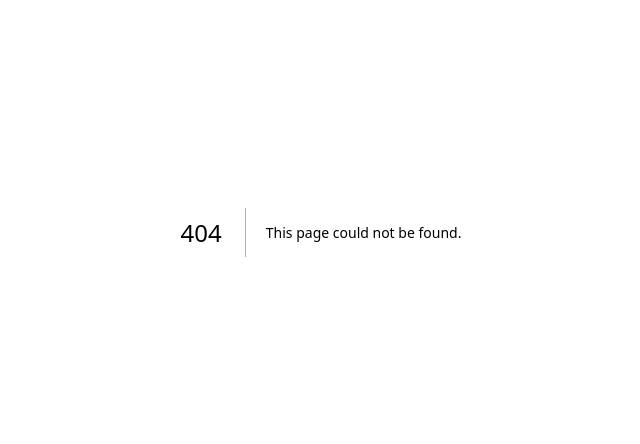
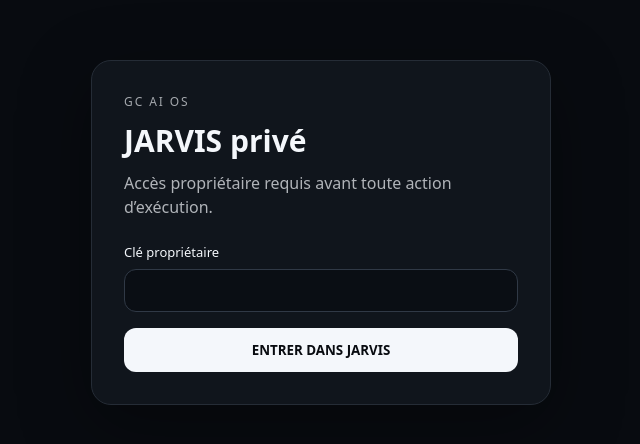
Before and after one commit to mathieumilo3-bot/-generation-capable, a Next.js app in the folder gc-ai-os/apps/web/: page /login in a window 1280 px wide. Before the commit this address had no page. Shown: the part 168-612 px from the top of the page, without its empty margins (319-959 px from the left). Built offline with nearby package versions, Linux system fonts and the light colour scheme.

Commit message:
feat(jarvis): add private owner login interface

```diff
--- /dev/null
+++ b/gc-ai-os/apps/web/src/app/login/page.tsx
@@ -0,0 +1,56 @@
+"use client";
+
+import { FormEvent, useState } from "react";
+import { useRouter, useSearchParams } from "next/navigation";
+
+export default function LoginPage() {
+  const router = useRouter();
+  const searchParams = useSearchParams();
+  const [token, setToken] = useState("");
+  const [error, setError] = useState<string | null>(null);
+  const [loading, setLoading] = useState(false);
+
+  const submit = async (event: FormEvent<HTMLFormElement>) => {
+    event.preventDefault();
+    setLoading(true);
+    setError(null);
+    try {
+      const response = await fetch("/api/auth", {
+        method: "POST",
+        headers: { "content-type": "application/json" },
+        body: JSON.stringify({ token }),
+      });
+      const data = await response.json();
+      if (!response.ok) throw new Error(data.error ?? "Authentification refusée.");
+      router.replace(searchParams.get("next") || "/");
+      router.refresh();
+    } catch (cause) {
+      setError(cause instanceof Error ? cause.message : "Authentification refusée.");
+    } finally {
+      setLoading(false);
+    }
+  };
+
+  return (
+    <main style={{ minHeight: "100vh", display: "grid", placeItems: "center", padding: 24, background: "#080b10", color: "#f4f7fb", fontFamily: "system-ui, sans-serif" }}>
+      <form onSubmit={submit} style={{ width: "100%", maxWidth: 460, padding: 32, border: "1px solid #252c36", borderRadius: 20, background: "#10151c", boxShadow: "0 20px 70px rgba(0,0,0,.35)" }}>
+        <div style={{ fontSize: 12, letterSpacing: ".16em", opacity: .65, marginBottom: 10 }}>GC AI OS</div>
+        <h1 style={{ margin: "0 0 10px", fontSize: 30 }}>JARVIS privé</h1>
+        <p style={{ margin: "0 0 24px", opacity: .7, lineHeight: 1.5 }}>Accès propriétaire requis avant toute action d’exécution.</p>
+        <label style={{ display: "block", fontSize: 13, marginBottom: 8 }} htmlFor="token">Clé propriétaire</label>
+        <input
+          id="token"
+          type="password"
+          autoComplete="current-password"
+          value={token}
+          onChange={(event) => setToken(event.target.value)}
+          style={{ width: "100%", boxSizing: "border-box", padding: "13px 14px", borderRadius: 12, border: "1px solid #303946", background: "#0a0e14", color: "inherit", outline: "none" }}
+        />
+        <button disabled={loading || token.length === 0} type="submit" style={{ width: "100%", marginTop: 16, padding: "13px 14px", borderRadius: 12, border: 0, background: "#f4f7fb", color: "#080b10", fontWeight: 700, cursor: "pointer" }}>
+          {loading ? "VÉRIFICATION…" : "ENTRER DANS JARVIS"}
+        </button>
+        {error && <p style={{ color: "#ff8f8f", margin: "14px 0 0", fontSize: 13 }}>{error}</p>}
+      </form>
+    </main>
+  );
+}
```
